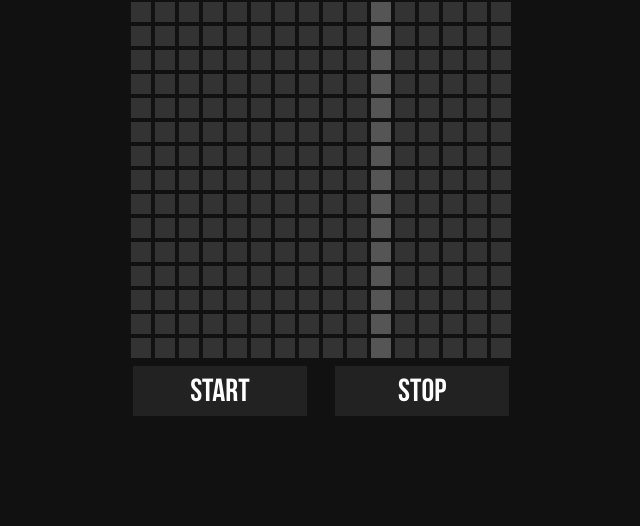
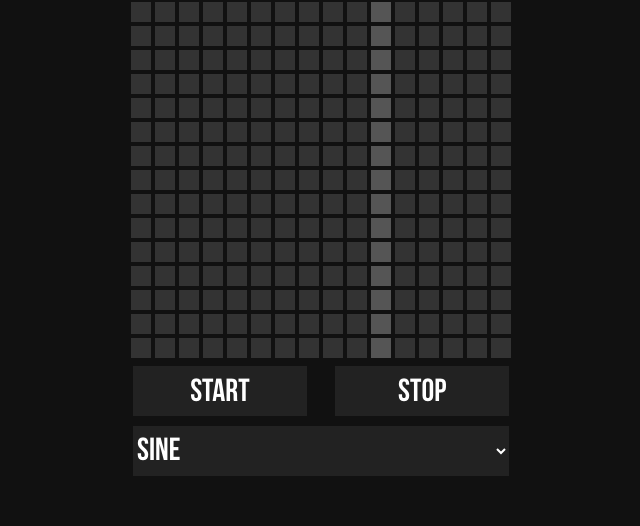
Before and after one commit to SaahilNZ/SynthSequencer, a PHP site: page / in a window 1280 px wide. Shown: the part 122-648 px from the top of the page, without its empty margins (319-959 px from the left). Run offline with PHP 8.4, Linux system fonts and the light colour scheme.

Commit message:
Added styled combobox for changing the waveform

```diff
--- a/audio.js
+++ b/audio.js
@@ -33,7 +33,7 @@ for (var i = 0; i < frequencies.length; i++) {
     var gain = context.createGain();
     gain.gain.value = 0;
     osc.frequency.value = frequencies[i];
-    osc.type = "square";
+    osc.type = "sine";
     osc.connect(gain);
     gain.connect(context.destination);
     osc.start();
@@ -107,3 +107,12 @@ function clearSelection() {
         }
     }
 }
+
+function changeWaveform() {
+    var cb = document.getElementById("waveform");
+    var waveform = cb.options[cb.selectedIndex].text;
+
+    for (var i = 0; i < oscillators.length; i++) {
+        oscillators[i].type = waveform.toLowerCase();
+    }
+}
--- a/index.html
+++ b/index.html
@@ -20,6 +20,14 @@
                     <p>Stop</p>
                 </div>
             </div>
+            <div class="combobox">
+                <select id="waveform" onchange="changeWaveform()">
+                    <option>Sine</option>
+                    <option>Sawtooth</option>
+                    <option>Square</option>
+                    <option>Triangle</option>
+                </select>
+            </div>
         </div>
     </div>
 </body>
--- a/styles.css
+++ b/styles.css
@@ -119,3 +119,27 @@ body {
 #btnStop {
     float: right;
 }
+
+.combobox {
+    margin: 15px 5px 5px 5px;
+    background-color: #222;
+    height: 50px;
+}
+
+.combobox select {
+    background: transparent;
+    border: none;
+    width: 100%;
+    height: 100%;
+    color: white;
+    font-family: BebasNeue;
+    font-size: 2em;
+}
+
+.combobox select option {
+    background-color: #333;
+}
+
+.combobox select option:hover {
+    background-color: #444;
+}
```
